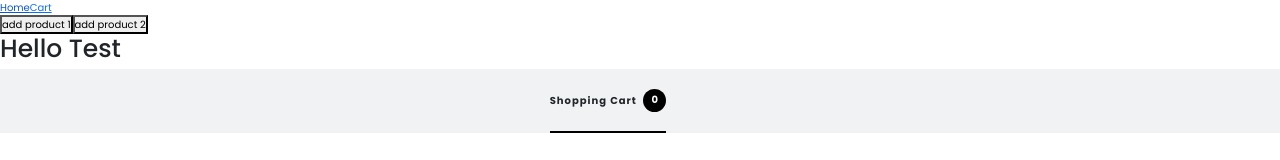
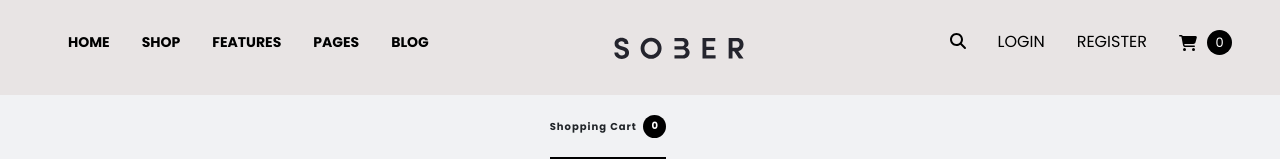
Before and after one commit to petersatria/sober-react, a React (Create React App) app: page /cart in a window 1280 px wide. Shown: the top 160 px of the page. Built offline with nearby package versions, Linux system fonts and the light colour scheme; no server answers.

Commit message:
fix route

```diff
--- a/src/App.js
+++ b/src/App.js
@@ -10,14 +10,13 @@ import { Provider } from 'react-redux';
 import Dashboard from './components/Dashboard/Dashboard';
 import FormDashboard from './components/Dashboard/FormDashboard';
 import store from './store/store'
+import Header from './components/Layouts/Header'
+
+
 function App() {
   return (
-    <Provider store={store}>
       <BrowserRouter>
-      <header>
-        <Link to='/'>Home</Link>
-        <Link to='/cart'>Cart</Link>
-      </header>
+        <Header/>
         <Routes>
           <Route path="/" element={<Navigate to="/main/home" />} />
           <Route path="/main/*" element={<Mainpage />}>
@@ -40,7 +39,6 @@ function App() {
           <Route path="/cart" element={<Cart/>} />
         </Routes>
       </BrowserRouter>
-    </Provider>
   );
   }
 
--- a/src/components/Layouts/Header.js
+++ b/src/components/Layouts/Header.js
@@ -35,7 +35,7 @@ const Header = () => {
             <nav className={styles.nav}>
                 <ul className={styles.list}>
                     <li className={styles.item}>
-                        <NavLink to="home" className={navStyle}>
+                        <NavLink to="main/home" className={navStyle}>
                             Home
                         </NavLink>
                     </li>
@@ -89,7 +89,7 @@ const Header = () => {
                     </li>
 
                     <li className={styles.item}>
-                        <NavLink
+                        <NavLink to="/cart"
                             className={`${styles['sub-link']} ${styles['sub-link--cart']}`}
                         >
                             <FontAwesomeIcon icon={faCartShopping} />
--- a/src/components/Layouts/Products.js
+++ b/src/components/Layouts/Products.js
@@ -31,6 +31,8 @@ const ProductsBestSeller = () => {
     const clickHandler = () => {
         setShowAllProducts((prevState) => !prevState);
     };
+
+    console.log(products, 'asd')
 
     // Component
     const allProduct = products.map((product) => (
--- a/src/index.js
+++ b/src/index.js
@@ -2,14 +2,18 @@ import React from 'react';
 import ReactDOM from 'react-dom/client';
 import App from './App';
 import 'bootstrap/dist/css/bootstrap.min.css'
-
 import 'slick-carousel/slick/slick.css';
 import 'slick-carousel/slick/slick-theme.css';
 import './index.css';
+import store from './store/store'
+import { Provider } from 'react-redux';
+
 
 const root = ReactDOM.createRoot(document.getElementById('root'));
 root.render(
     <React.StrictMode>
-        <App />
+        <Provider store={store}>
+            <App />
+        </Provider>
     </React.StrictMode>
 );
--- a/src/pages/Cart.jsx
+++ b/src/pages/Cart.jsx
@@ -1,8 +1,9 @@
+import styles from '../css/Cart.module.css'
 import { Test } from './index'
-import styles from '../css/Cart.module.css'
 import { changeQty, deleteProduct,getCart } from '../store/actions/CartAction'
 import { useSelector,useDispatch } from 'react-redux'
 import { useEffect } from 'react'
+import Header from '../components/Layouts/Header'
 export default function Cart(){
     const { carts } = useSelector(state=>state.cart)
     const dispatch = useDispatch()
@@ -36,7 +37,8 @@ export default function Cart(){
 
     return(
         <div className={styles.containerCart}>
-            <Test/>
+            {/* <Test/> */}
+            {/* <Header/> */}
             <div className={styles.subHeader}>
                 <div className={styles.subHeaderText}>
                     Shopping Cart
--- a/src/pages/Mainpage.jsx
+++ b/src/pages/Mainpage.jsx
@@ -6,7 +6,7 @@ import Footer from '../components/Layouts/Footer';
 export default function Mainpage() {
     return (
         <>
-            <Header />
+            {/* <Header /> */}
             <Outlet />
             <Footer />
         </>
--- a/src/pages/products/ProductDetail.jsx
+++ b/src/pages/products/ProductDetail.jsx
@@ -22,6 +22,8 @@ const ProductDetail = (props) => {
 		"price": null,
 		"images": []
 	}])
+
+	console.log(product,'test')
 
 	const [isLoading, setIsLoading] = useState(true)
 	const { id } = useParams()
@@ -54,7 +56,7 @@ const ProductDetail = (props) => {
 	const getProduct = async () => {
 		try {
 			const { data } = await axios.get(`http://localhost:5000/api/product/${id}`)
-			setProduct(data.data)
+			setProduct(data.product)
 			setProductImg(data.data.images)
 
 		} catch (error) {
```
Also changed, not shown: 1 other file (tests, documents, lock files or other folders). Lines whose indentation alone changed are shown as unchanged.
